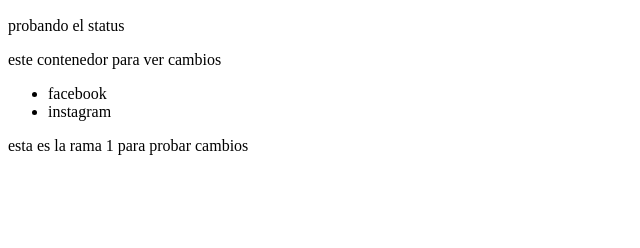
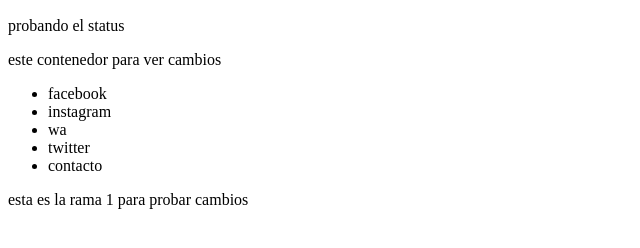
Before and after one commit to StephiLegarra/clase10, a plain HTML site: page index.html in a window 1280 px wide. Shown: the part 110-358 px from the top of the page, without its empty margins (0-640 px from the left). Drawn offline with Linux system fonts and the light colour scheme.

Commit message:
agregue listas

```diff
--- a/index.html
+++ b/index.html
@@ -28,6 +28,9 @@ y ponemos git merge rama-1 y fusionamos los cambios
         <ul>
             <li>facebook</li>
             <li> instagram</li>
+            <li> wa</li>
+            <li> twitter</li>
+            <li> contacto</li>
         </ul>
     </nav>
 </footer>
```
